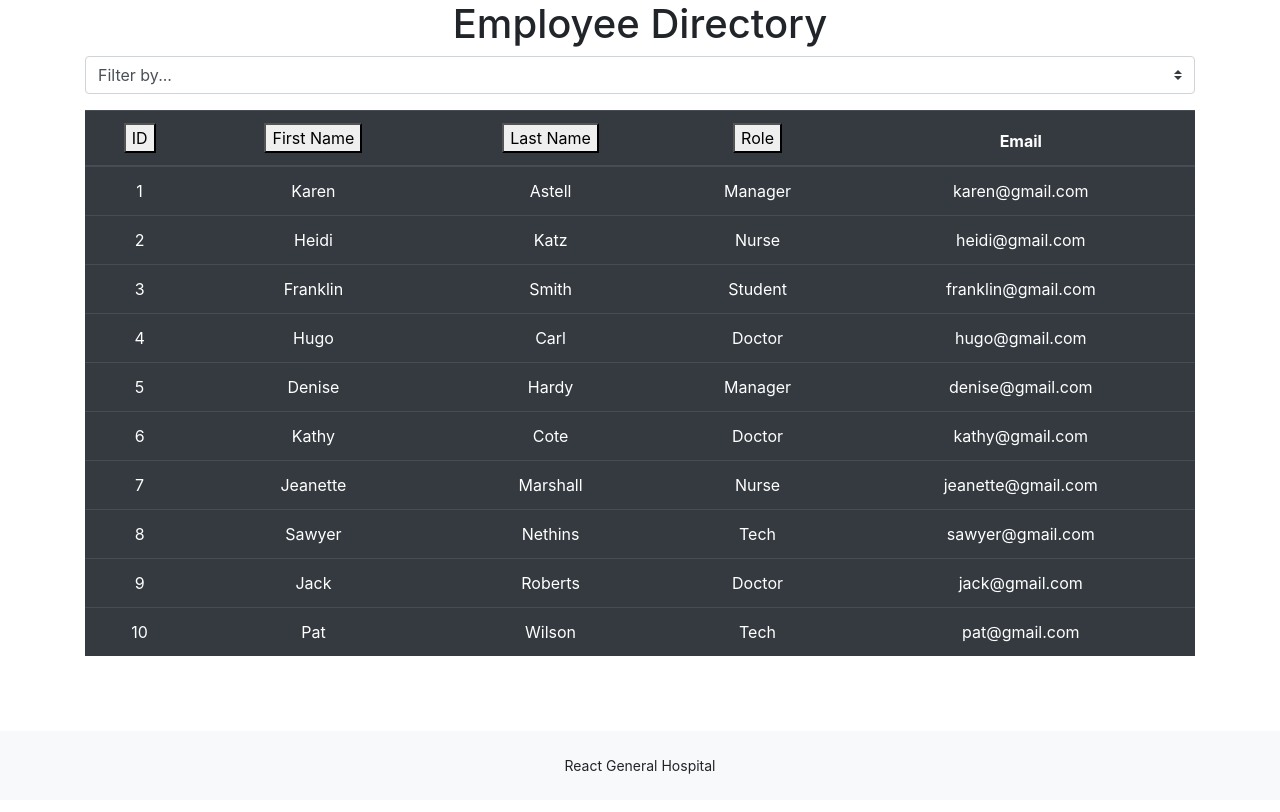
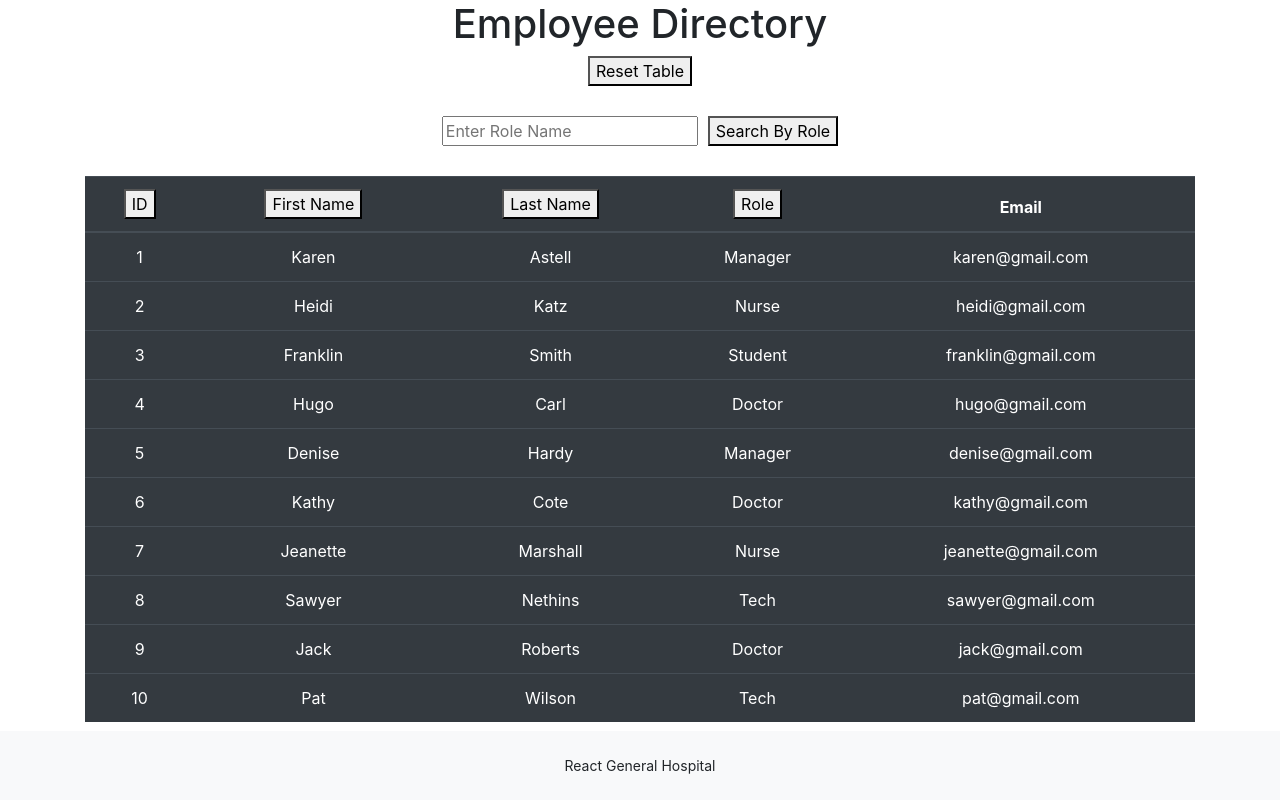
Before and after one commit to karenastell/employee-directory, a React (Create React App) app: page / in a window 1280 px wide. Shown: the top 812 px of the page. Built offline with nearby package versions, Linux system fonts and the light colour scheme.

Commit message:
can filter by role

```diff
--- a/src/App.js
+++ b/src/App.js
@@ -6,18 +6,55 @@ import Filter from './components/Filter';
 import Container from './components/Container';
 import Users from './components/Users.json';
 import Footer from './components/Footer';
+import Reset from './components/Reset';
 
 export default class App extends Component {
   state = {
     users: Users,
+    searchBy: '',
     sortBy: '',
+  };
+
+  handleInputChange = (event) => {
+    // some more info go here: https://reactjs.org/docs/forms.html#controlled-components
+    console.log(event.target);
+    //   const value = event.target.value;
+    //   const name = event.target.name;
+
+    const { name, value } = event.target;
+
+    console.log(value, name);
+    // use brackets to signify the name in the state
+    this.setState({
+      [name]: value,
+    });
+  };
+
+  handleSortText = (event) => {
+    event.preventDefault();
+    // https://developer.mozilla.org/en-US/docs/Web/JavaScript/Reference/Global_Objects/Array/sort
+    // sort by name
+    Users.sort(function (a, b) {
+      let nameA = a.firstName.toUpperCase(); // ignore upper and lowercase
+      let nameB = b.firstName.toUpperCase(); // ignore upper and lowercase
+      if (nameA < nameB) {
+        return -1;
+      }
+      if (nameA > nameB) {
+        return 1;
+      }
+
+      // names must be equal
+      return 0;
+    });
+    // set the state users to the new array to update the table
+    this.setState({
+      users: this.state.users,
+    });
   };
 
   handleSortLastName = (event) => {
     event.preventDefault();
-
-    console.log(this.state.users);
-
     // https://developer.mozilla.org/en-US/docs/Web/JavaScript/Reference/Global_Objects/Array/sort
     // sort by name
     Users.sort(function (a, b) {
@@ -33,6 +70,7 @@ export default class App extends Component {
       // names must be equal
       return 0;
     });
+    // set the state users to the new array to update the table
     this.setState({
       users: this.state.users,
     });
@@ -45,8 +83,39 @@ export default class App extends Component {
     Users.sort(function (a, b) {
       return a.id - b.id;
     });
+    // set the state users to the new array to update the table
     this.setState({
       users: this.state.users,
+    });
+  };
+
+  filterByRole = (event) => {
+    event.preventDefault();
+    let search = this.state.searchBy;
+    search.toUpperCase();
+    console.log(search);
+    // find all the users that have the role of the value of the input
+    // the input value updates the state: searchBy
+    let filteredArray = Users.filter((user) => {
+      return user.role === search;
+    });
+
+    console.log(filteredArray);
+    if(filteredArray.length === 0){
+      return <p>There are no results for your search, please try again.</p>
+    }
+
+    // set the state users to the new array to update the table
+    this.setState({
+      users: filteredArray,
+    });
+  };
+
+  resetTable = (event) => {
+    event.preventDefault();
+    // set the state user back to the original json data
+    this.setState({
+      users: Users,
     });
   };
 
@@ -55,11 +124,16 @@ export default class App extends Component {
       <div className='App'>
         <Header />
         <Container>
-          <Filter />
+          <Reset resetTable={this.resetTable} />
+          <Filter
+            handleInputChange={this.handleInputChange}
+            filterByRole={this.filterByRole}
+          />
           <Table
             users={this.state.users}
             handleSortID={this.handleSortID}
             handleSortLastName={this.handleSortLastName}
+            handleSortText={this.handleSortText}
           />
         </Container>
         <Footer />
@@ -67,27 +141,3 @@ export default class App extends Component {
     );
   }
 }
-
-// function App() {
-
-//   const handleSort = (event) => {
-//     event.preventDefault();
-//     alert('handlesort');
-//   };
-
-//   return (
-//     <div className='App'>
-//       <Header />
-//       <Container>
-//         <Filter />
-//         <Table
-//           users={Users}
-//           handleSort={handleSort}
-//         />
-//       </Container>
-//       <Footer/>
-//     </div>
-//   );
-// }
-
-// export default App;
--- a/src/components/Filter.js
+++ b/src/components/Filter.js
@@ -1,15 +1,17 @@
 import React from 'react';
+import './filter.css'
 
-export default function Filter() {
+export default function Filter(props) {
   return (
-    <div className='input-group mb-3'>
-      <select className='custom-select' id='inputGroupSelect02'>
-        <option selected>Filter by...</option>
-        <option value='1'>Role</option>
-        <option value='2'>First</option>
-        <option value='3'>Last</option>
-        <option value='4'>Handle</option>
-      </select>
-    </div>
+    <form className='form'>
+      <input
+        name='searchBy'
+        value={props.searchBy}
+        onChange={props.handleInputChange}
+        placeholder='Enter Role Name'
+        className='filter-input'
+      />
+      <button onClick={props.filterByRole}>Search By Role</button>
+    </form>
   );
 }
--- /dev/null
+++ b/src/components/Reset.js
@@ -0,0 +1,7 @@
+import React from 'react'
+
+export default function Reset(props) {
+    return (
+       <button onClick={props.resetTable}>Reset Table</button>
+    )
+}
--- a/src/components/Table/Table.js
+++ b/src/components/Table/Table.js
@@ -9,7 +9,8 @@ export default function Table(props) {
         <thead>
           <TableHeader
              handleSortLastName={props.handleSortLastName}
-             handleSortID={props.handleSortID} />
+             handleSortID={props.handleSortID}
+             handleSortText={props.handleSortText} />
         </thead>
         <tbody>
           <TableData
--- a/src/components/Table/TableHeaders.js
+++ b/src/components/Table/TableHeaders.js
@@ -7,7 +7,9 @@ export default function TableHeaders(props) {
         <button onClick={props.handleSortID}>ID</button>
       </th>
       <th scope='col'>
-        <button>First Name</button>
+        <button value='firstName' onClick={props.handleSortText}>
+          First Name
+        </button>
       </th>
       <th scope='col'>
         <button onClick={props.handleSortLastName}>Last Name</button>
--- /dev/null
+++ b/src/components/filter.css
@@ -0,0 +1,8 @@
+.form {
+    margin-top: 30px;
+    margin-bottom: 30px;
+}
+
+.filter-input {
+    margin-right: 10px;
+}
```
